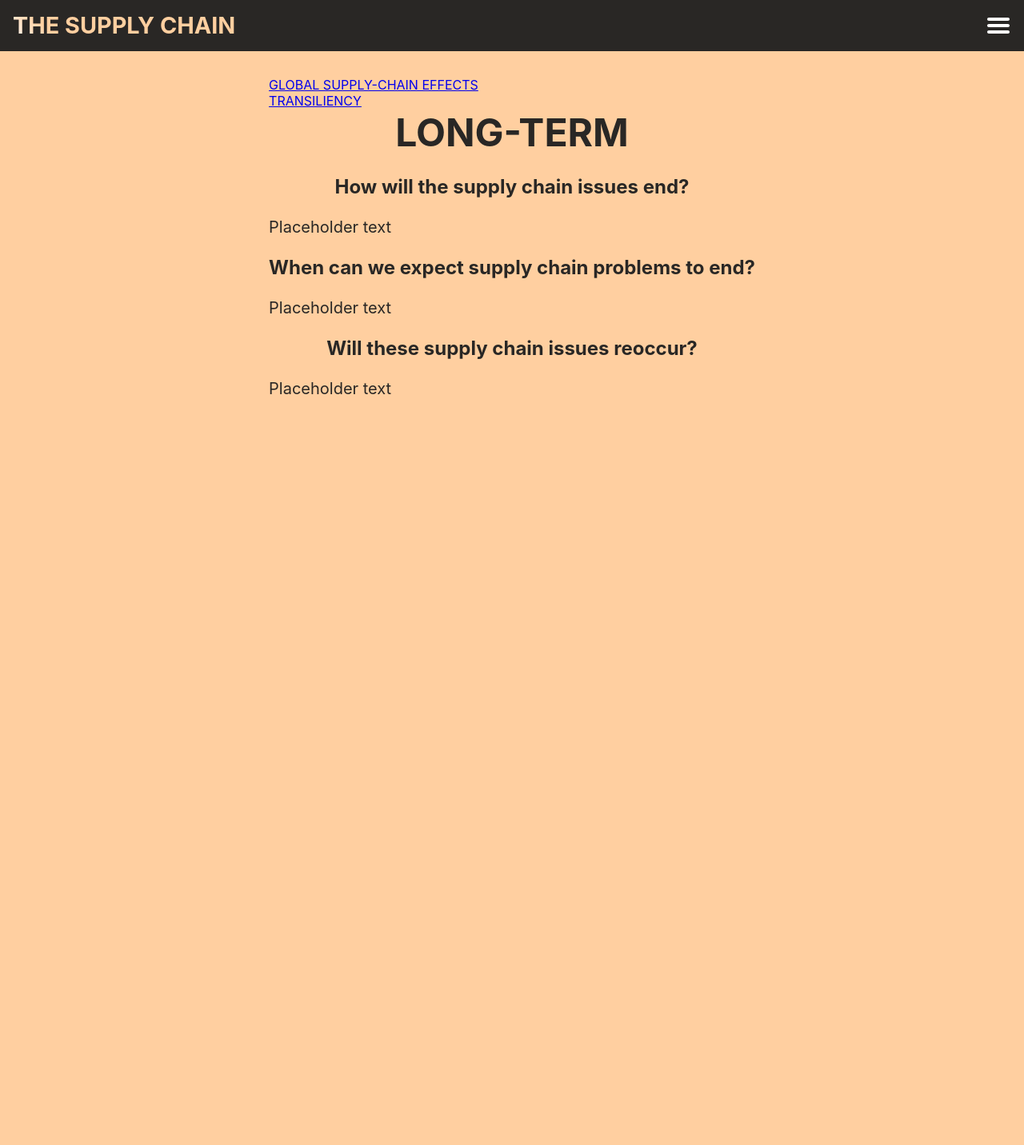
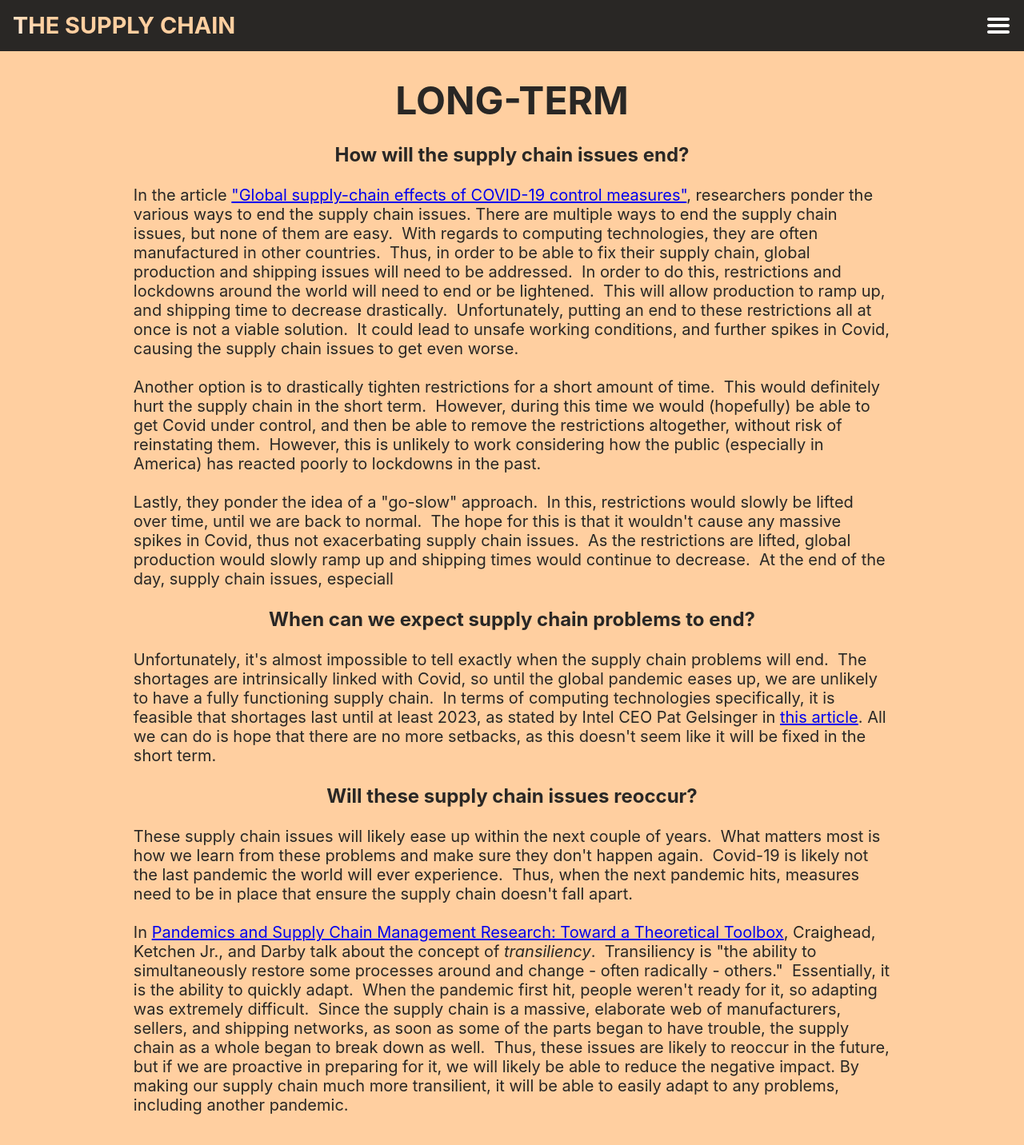
Before and after one commit to LoganQualk/supply-chain, a React (Create React App) app: page /LongTerm in a window 1280 px wide. Shown: the top 1432 px of the page at 80% size. Before the commit the page ends 800 px from the top, so only its background shows below. Built offline with nearby package versions, Linux system fonts and the light colour scheme.

Commit message:
long-term page done

```diff
--- a/src/LongTerm.js
+++ b/src/LongTerm.js
@@ -1,18 +1,58 @@
 const LongTerm = () => {
     return (
         <div className="container">
-            <a href="https://www.nature.com/articles/s41562-020-0896-8">GLOBAL SUPPLY-CHAIN EFFECTS</a>
-            <br />
-            <a href="https://onlinelibrary.wiley.com/doi/full/10.1111/deci.12468">TRANSILIENCY</a>
             <h1>Long-Term</h1>
             <h3>How will the supply chain issues end?</h3>
-            <p>Placeholder text</p>
+            <p>
+                In the article <a href="https://www.nature.com/articles/s41562-020-0896-8">"Global supply-chain
+                    effects of COVID-19 control measures"</a>, researchers ponder the various ways to end the supply chain issues.
+                There are multiple ways to end the supply chain issues, but none of them are easy.  With regards to computing technologies, they
+                are often manufactured in other countries.  Thus, in order to be able to fix their supply chain, global production and shipping
+                issues will need to be addressed.  In order to do this, restrictions and lockdowns around the
+                world will need to end or be lightened.  This will allow production to ramp up, and shipping
+                time to decrease drastically.  Unfortunately, putting an end to these restrictions all at once is not a viable solution.  It could
+                lead to unsafe working conditions, and further spikes in Covid, causing the supply chain issues to get even worse.
+            </p>
+            <p>
+                Another option is to drastically tighten restrictions for a short amount of time.  This would definitely hurt
+                the supply chain in the short term.  However, during this time we would (hopefully) be able to get Covid under control,
+                and then be able to remove the restrictions altogether, without risk of reinstating them.  However, this is
+                unlikely to work considering how the public (especially in America) has reacted poorly to lockdowns in the past.
+            </p>
+            <p>
+                Lastly, they ponder the idea of a "go-slow" approach.  In this, restrictions would slowly be lifted over time, until
+                we are back to normal.  The hope for this is that it wouldn't cause any massive spikes in Covid, thus not exacerbating
+                supply chain issues.  As the restrictions are lifted, global production would slowly ramp up and shipping times
+                would continue to decrease.  At the end of the day, supply chain issues, especiall
+            </p>
             <h3>When can we expect supply chain problems to end?</h3>
-            <p>Placeholder text</p>
+            <p>
+                Unfortunately, it's almost impossible to tell exactly when the supply chain problems will end.  The shortages are
+                intrinsically linked with Covid, so until the global pandemic eases up, we are unlikely to have a fully functioning
+                supply chain.  In terms of computing technologies specifically, it is feasible that shortages last until at least 2023, as stated by Intel CEO
+                Pat Gelsinger in <a href="https://www.techspot.com/news/91887-intel-ceo-pat-gelsinger-predicts-chip-shortage-last.html">this article</a>.
+                All we can do is hope that there are no more setbacks, as this doesn't seem like it will be fixed in the short term.
+            </p>
             <h3>Will these supply chain issues reoccur?</h3>
-            <p>Placeholder text</p>
+            <p>
+                These supply chain issues will likely ease up within the next couple of years.  What matters most is how we learn from
+                these problems and make sure they don't happen again.  Covid-19 is likely not the last pandemic the world will ever
+                experience.  Thus, when the next pandemic hits, measures need to be in place that ensure the supply chain
+                doesn't fall apart.
+            </p>
+            <p>
+                In <a href="https://onlinelibrary.wiley.com/doi/full/10.1111/deci.12468">Pandemics and
+                    Supply Chain Management Research: Toward a Theoretical Toolbox</a>, Craighead, Ketchen Jr., and Darby talk
+                about the concept of <em>transiliency</em>.  Transiliency is "the ability to simultaneously restore some processes around
+                and change - often radically - others."  Essentially, it is the ability to quickly adapt.  When the pandemic first hit,
+                people weren't ready for it, so adapting was extremely difficult.  Since the supply chain is a massive, elaborate web
+                of manufacturers, sellers, and shipping networks, as soon as some of the parts began to have trouble, the supply chain as
+                a whole began to break down as well.  Thus, these issues are likely to reoccur in the future, but if we are proactive in preparing for it,
+                we will likely be able to reduce the negative impact. By making our supply chain much more transilient, it will be able to
+                easily adapt to any problems, including another pandemic.
+            </p>
         </div>
-     );
+    );
 }
 
 export default LongTerm;
```
